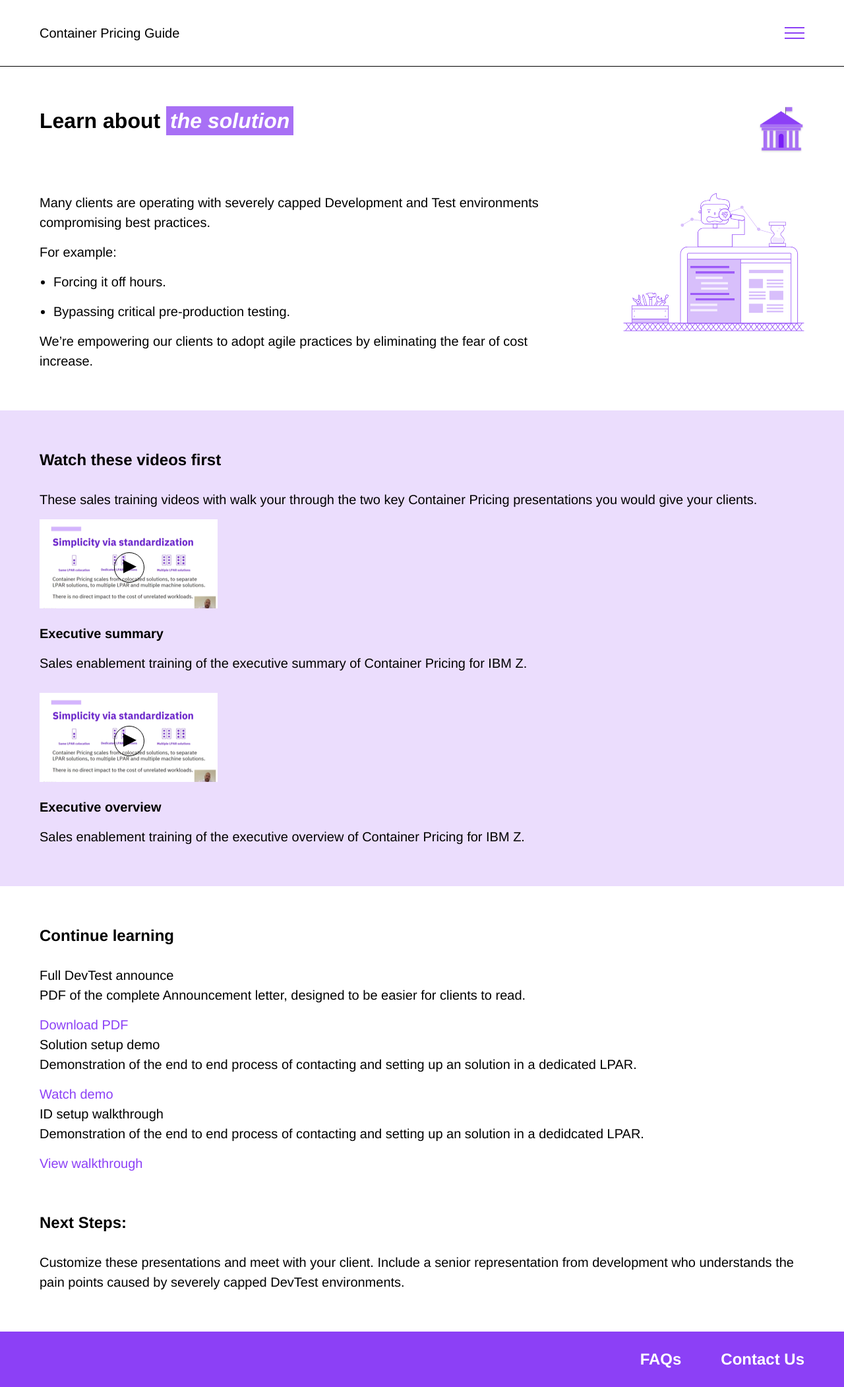
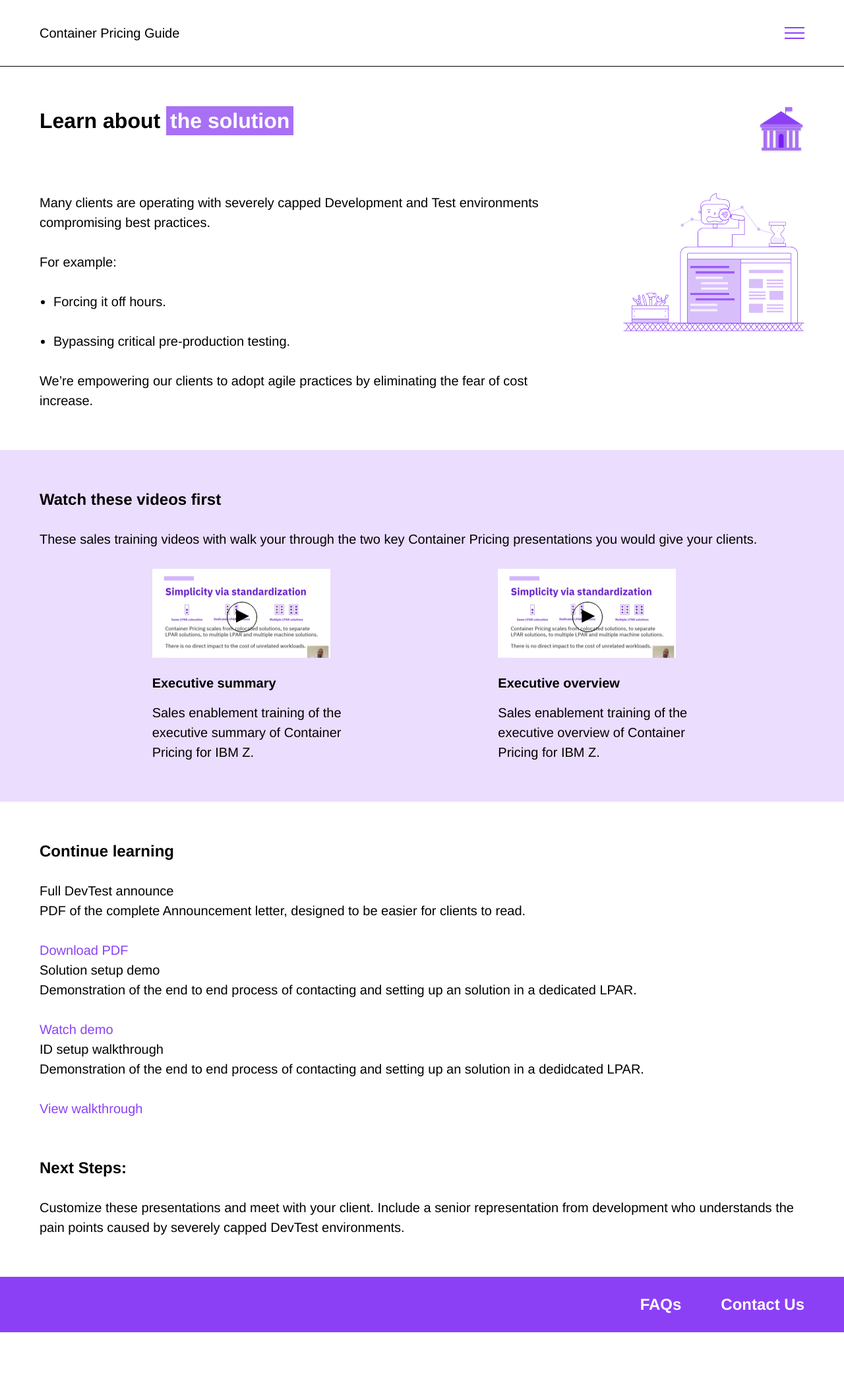
Before and after one commit to gvorbeck/container-pricing, a Jekyll site: the page built from pages/devtest-learn.md, in a window 1280 px wide. Shown: the whole page at 66% size. Built offline with Jekyll 4.4.1, drawn with Linux system fonts in a browser that asks for light colours; after the commit the page ends 2019 px from its top, so only the background shows below that.

Commit message:
video-list styles

```diff
--- a/_sass/_solution-step.scss
+++ b/_sass/_solution-step.scss
@@ -21,6 +21,7 @@ body.layout--solution-step {
                 padding: rem(6px);
                 color: #FFFFFF;
                 display: inline-block;
+                font-style: normal;
             }
         }
 
@@ -80,13 +81,41 @@ body.layout--solution-step {
                 list-style-type: none;
                 margin-left: 0;
 
+                @include media(ml) {
+                    display: flex;
+                    justify-content: space-evenly;
+                    flex-wrap: wrap;
+                }
+
                 h2 {
                     font-weight: bold;
                     margin: rem(15px) 0;
                 }
 
+                li {
+                    max-width: rem(294px);
+
+                    &:nth-child(2n+2) {
+
+                        @include media(ml) {
+                            margin-left: rem(60px);
+                        }
+                    }
+
+                    &:nth-child(n+3) {
+
+                        @include media(ml) {
+                            margin-top: rem(60px);
+                        }
+                    }
+                }
+
                 li + li {
                     margin-top: rem(30px);
+
+                    @include media (ml) {
+                        margin-top: 0;
+                    }
                 }
             }
         }
@@ -108,6 +137,10 @@ body.layout--solution-step {
         p + ul,
         li + li {
             margin-top: rem(15px);
+
+            @include media(ml) {
+                margin-top: rem(30px);
+            }
         }
 
         ul {
```
Also changed, not shown: pages/devtest-learn.md (+1 -1 lines).
